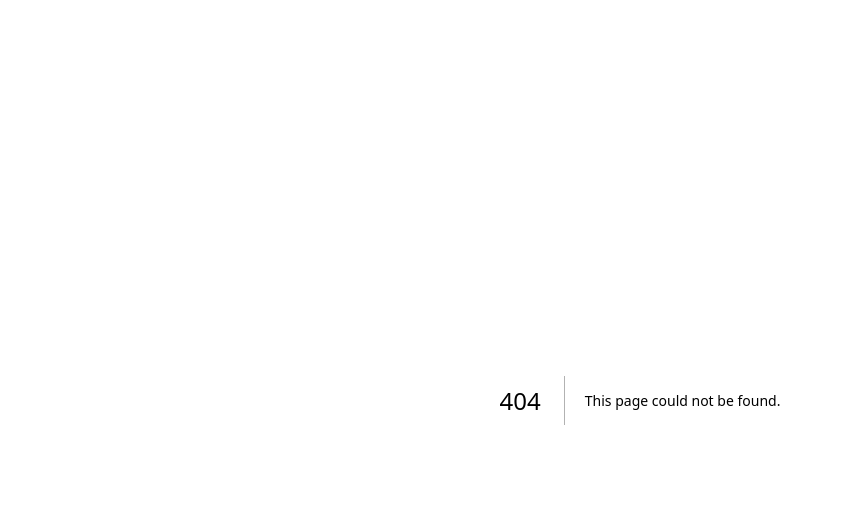
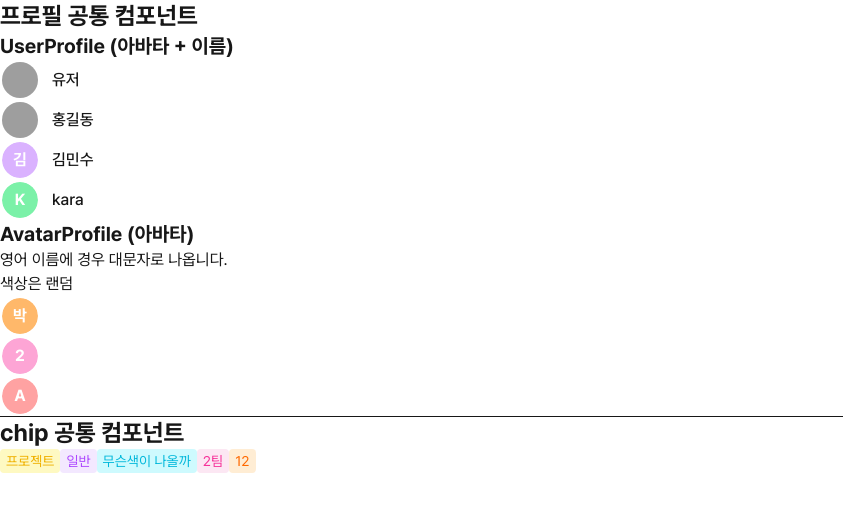
Before and after one commit to Heedong0924/fe16-intermediate-project-taskify, a Next.js app: page /profileCommon in a window 1280 px wide. Before the commit this address had no page. Shown: the top 512 px of the page, without its empty margins (0-843 px from the left). Built offline with nearby package versions, Linux system fonts and the light colour scheme; grey boxes are pictures that could not be loaded.

Commit message:
LIN-32 feat: 공통컴포넌트-프로필 및 프로필 사진 및 chip

```diff
--- a/package.json
+++ b/package.json
@@ -27,9 +27,11 @@
     ]
   },
   "dependencies": {
+    "@radix-ui/react-avatar": "^1.1.10",
     "@tanstack/react-query": "^5.83.0",
     "@tanstack/react-query-devtools": "^5.83.0",
     "axios": "^1.10.0",
+    "clsx": "^2.1.1",
     "husky": "^9.1.7",
     "next": "14.2.30",
     "react": "^18",
--- /dev/null
+++ b/src/app/profileCommon/page.tsx
@@ -0,0 +1,31 @@
+import Chip from '@/components/common/Chip';
+import { AvatarProfile, UserProfile } from '@/components/common/Profile';
+
+function Test() {
+  return (
+    <div>
+      <h1 className="text-2xl font-bold">프로필 공통 컴포넌트</h1>
+      <h1 className="text-xl font-bold">UserProfile (아바타 + 이름)</h1>
+      <UserProfile profileImg="https://github.com/shadcn.png" userName="유저" />
+      <UserProfile profileImg="잘못된주소" userName="홍길동" />
+      <UserProfile profileImg="" userName="김민수" />
+      <UserProfile userName="kara" />
+      <h1 className="text-xl font-bold">AvatarProfile (아바타)</h1>
+      <p>
+        영어 이름에 경우 대문자로 나옵니다. <br /> 색상은 랜덤
+      </p>
+      <AvatarProfile userName="박연희" />
+      <AvatarProfile userName="2팀" />
+      <AvatarProfile userName="Alice" />
+      <hr />
+      <h1 className="text-2xl font-bold">chip 공통 컴포넌트</h1>
+      <Chip>프로젝트</Chip>
+      <Chip>일반</Chip>
+      <Chip>무슨색이 나올까</Chip>
+      <Chip>2팀</Chip>
+      <Chip> 12</Chip>
+    </div>
+  );
+}
+
+export default Test;
--- /dev/null
+++ b/src/components/common/Chip.tsx
@@ -0,0 +1,21 @@
+import { getTextBasedColorClasses } from '@/lib/utils/ColorUtils';
+
+type ChipProps = {
+  children: string;
+};
+
+// 값이 들어오지 않을 경우 렌더링X
+// 앞뒤 공백 제거
+export default function Chip({ children }: ChipProps) {
+  if (!children?.trim()) return null;
+
+  const trimText = children.trim();
+  const { bgClass, textClass } = getTextBasedColorClasses(trimText, 'chip');
+  return (
+    <span
+      className={`${bgClass} ${textClass} rounded-[4px] px-[6px] py-[4px] text-[14px]`}
+    >
+      {trimText}
+    </span>
+  );
+}
--- /dev/null
+++ b/src/components/common/Profile.tsx
@@ -0,0 +1,40 @@
+import { Avatar, AvatarFallback, AvatarImage } from '@/components/ui/avatar';
+import { getTextBasedColorClasses } from '@/lib/utils/ColorUtils';
+
+type AvatarProfileProps = {
+  profileImg?: string | null;
+  userName: string;
+};
+
+type UserProfileProps = AvatarProfileProps;
+
+// 아바타(동그란 이미지)
+// userName 값은 필수, profileImg을 못 받을 경우 AvatarFallback가 보여집니다.
+export function AvatarProfile({
+  profileImg = null,
+  userName,
+}: AvatarProfileProps) {
+  const { bgClass } = getTextBasedColorClasses(userName, 'profile');
+  return (
+    <Avatar className="border-2 border-solid border-white font-bold text-white">
+      <AvatarImage src={profileImg ?? undefined} />
+      <AvatarFallback className={bgClass}>
+        {userName.toUpperCase().slice(0, 1)}
+      </AvatarFallback>
+    </Avatar>
+  );
+}
+
+// 아바타 + 유저
+// userName 값은 필수, profileImg을 못 받을 경우 AvatarFallback가 보여집니다.
+export function UserProfile({
+  profileImg = null,
+  userName = '',
+}: UserProfileProps) {
+  return (
+    <div className="flex items-center gap-3 text-base">
+      <AvatarProfile profileImg={profileImg} userName={userName} />
+      <span className="font-medium">{userName}</span>
+    </div>
+  );
+}
--- /dev/null
+++ b/src/components/ui/avatar.tsx
@@ -0,0 +1,50 @@
+'use client';
+
+import * as AvatarPrimitive from '@radix-ui/react-avatar';
+import * as React from 'react';
+
+import { cn } from '@/lib/utils';
+
+const Avatar = React.forwardRef<
+  React.ElementRef<typeof AvatarPrimitive.Root>,
+  React.ComponentPropsWithoutRef<typeof AvatarPrimitive.Root>
+>(({ className, ...props }, ref) => (
+  <AvatarPrimitive.Root
+    ref={ref}
+    className={cn(
+      'relative flex size-10 shrink-0 overflow-hidden rounded-full',
+      className,
+    )}
+    {...props}
+  />
+));
+Avatar.displayName = AvatarPrimitive.Root.displayName;
+
+const AvatarImage = React.forwardRef<
+  React.ElementRef<typeof AvatarPrimitive.Image>,
+  React.ComponentPropsWithoutRef<typeof AvatarPrimitive.Image>
+>(({ className, ...props }, ref) => (
+  <AvatarPrimitive.Image
+    ref={ref}
+    className={cn('aspect-square size-full', className)}
+    {...props}
+  />
+));
+AvatarImage.displayName = AvatarPrimitive.Image.displayName;
+
+const AvatarFallback = React.forwardRef<
+  React.ElementRef<typeof AvatarPrimitive.Fallback>,
+  React.ComponentPropsWithoutRef<typeof AvatarPrimitive.Fallback>
+>(({ className, ...props }, ref) => (
+  <AvatarPrimitive.Fallback
+    ref={ref}
+    className={cn(
+      'bg-muted flex size-full items-center justify-center rounded-full',
+      className,
+    )}
+    {...props}
+  />
+));
+AvatarFallback.displayName = AvatarPrimitive.Fallback.displayName;
+
+export { Avatar, AvatarImage, AvatarFallback };
--- /dev/null
+++ b/src/lib/constants/ColorArrays.ts
@@ -0,0 +1,59 @@
+// ColorUtils 랜덤 색상
+export const allBackgroundClassesProfile = [
+  'bg-red-300',
+  'bg-orange-300',
+  'bg-amber-300',
+  'bg-yellow-300',
+  'bg-lime-300',
+  'bg-green-300',
+  'bg-teal-300',
+  'bg-cyan-300',
+  'bg-sky-300',
+  'bg-blue-300',
+  'bg-indigo-300',
+  'bg-violet-300',
+  'bg-purple-300',
+  'bg-fuchsia-300',
+  'bg-pink-300',
+  'bg-rose-300',
+];
+
+export const allBackgroundClassesChip = [
+  // 100
+  'bg-red-100',
+  'bg-orange-100',
+  'bg-amber-100',
+  'bg-yellow-100',
+  'bg-lime-100',
+  'bg-green-100',
+  'bg-teal-100',
+  'bg-cyan-100',
+  'bg-sky-100',
+  'bg-blue-100',
+  'bg-indigo-100',
+  'bg-violet-100',
+  'bg-purple-100',
+  'bg-fuchsia-100',
+  'bg-pink-100',
+  'bg-rose-100',
+];
+
+export const allTextClassesChip = [
+  // 500
+  'text-red-500',
+  'text-orange-500',
+  'text-amber-500',
+  'text-yellow-500',
+  'text-lime-500',
+  'text-green-500',
+  'text-teal-500',
+  'text-cyan-500',
+  'text-sky-500',
+  'text-blue-500',
+  'text-indigo-500',
+  'text-violet-500',
+  'text-purple-500',
+  'text-fuchsia-500',
+  'text-pink-500',
+  'text-rose-500',
+];
--- /dev/null
+++ b/src/lib/utils.ts
@@ -0,0 +1,6 @@
+import { clsx, type ClassValue } from 'clsx';
+import { twMerge } from 'tailwind-merge';
+
+export function cn(...inputs: ClassValue[]) {
+  return twMerge(clsx(inputs));
+}
--- /dev/null
+++ b/src/lib/utils/ColorUtils.tsx
@@ -0,0 +1,37 @@
+import {
+  allBackgroundClassesProfile,
+  allBackgroundClassesChip,
+  allTextClassesChip,
+} from '@/lib/constants/ColorArrays';
+
+type Mode = 'profile' | 'chip';
+
+interface ColorClasses {
+  bgClass: string;
+  textClass?: string;
+}
+
+// 일정한 규칙을 통해 받은 텍스트로 랜덤 색상을 보여줌
+export const getTextBasedColorClasses = (
+  text: string,
+  mode: Mode = 'profile',
+): ColorClasses => {
+  let hash = 0;
+  // 문자열을 유니코드로 변환
+  for (let i = 0; i < text.length; i += 1) {
+    hash = text.charCodeAt(i) + hash * 31;
+  }
+
+  // profile의 경우
+  const indexProfile = Math.abs(hash) % allBackgroundClassesProfile.length;
+  if (mode === 'profile') {
+    return { bgClass: allBackgroundClassesProfile[indexProfile] };
+  }
+
+  // chip의 경우
+  const indexChip = Math.abs(hash) % allBackgroundClassesChip.length;
+  return {
+    bgClass: allBackgroundClassesChip[indexChip],
+    textClass: allTextClassesChip[indexChip],
+  };
+};
```
Also changed, not shown: 1 other file (tests, documents, lock files or other folders).
